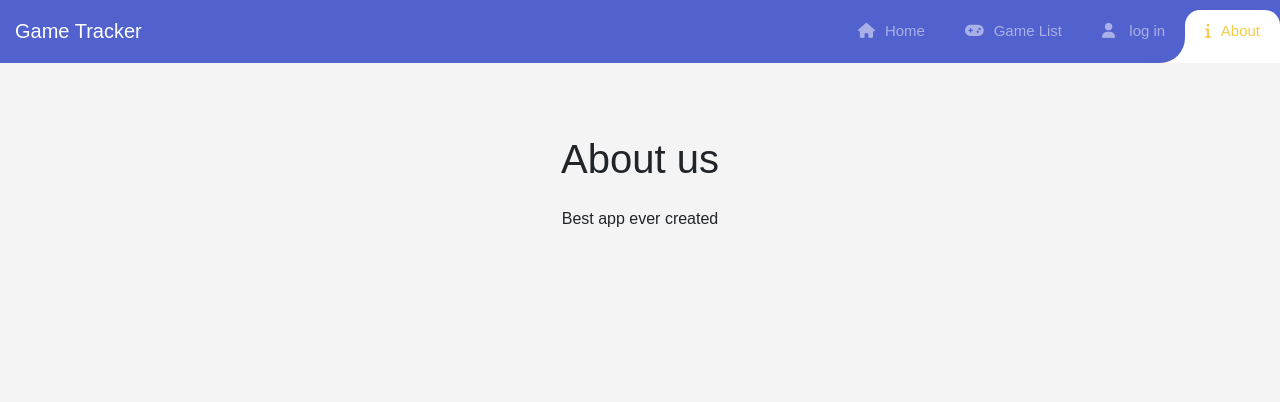
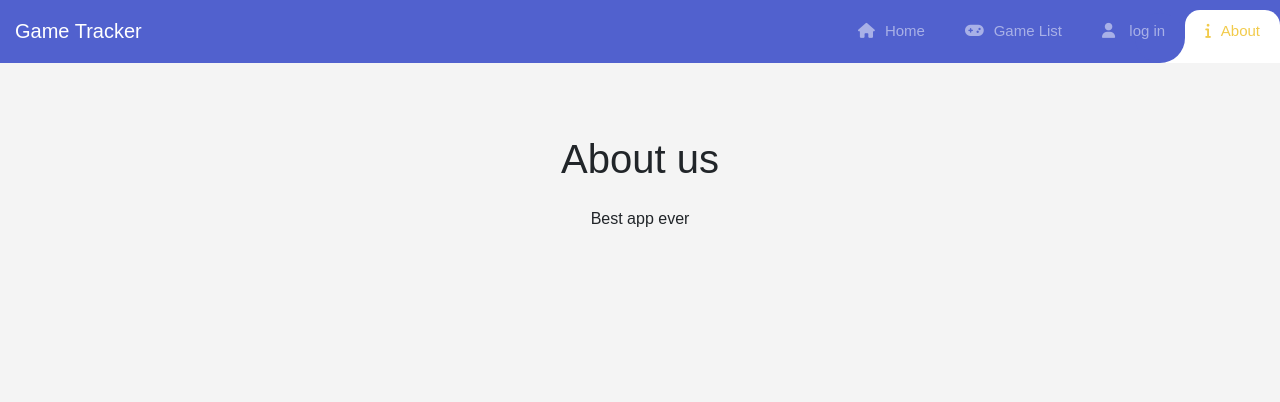
Before and after one commit to Mastle/game-tracker-app, a PHP site: page /about.php in a window 1280 px wide. Shown: the top 402 px of the page. Run offline with PHP 8.4, Linux system fonts and the light colour scheme; some libraries are stand-ins or nearby versions.

Commit message:
minor change

```diff
--- a/about.php
+++ b/about.php
@@ -13,7 +13,7 @@
   ?>
 <div class="container min-vh-100 text-center mt-4 pt-5">
 <h1>About us</h1>
-<p class="pt-3">Best app ever created</p>
+<p class="pt-3">Best app ever</p>
 </div>
 <script>
         let navSelector = document.querySelector("#nav-item-four")
```
